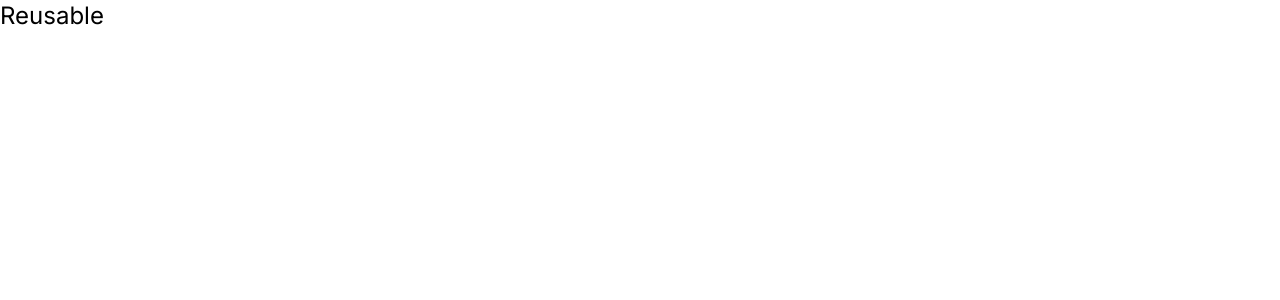
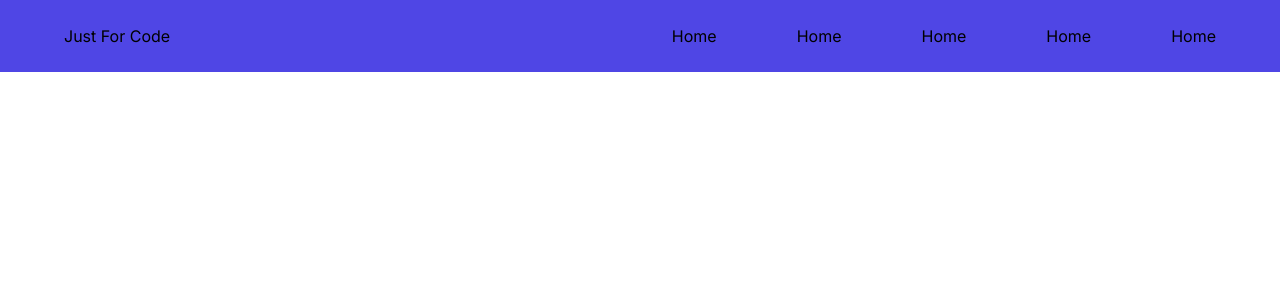
Before and after one commit to ansariabdulahad/STREAM_APP, a Next.js app in the folder stream-app/: page / in a window 1280 px wide. Shown: the top 300 px of the page. Built offline with nearby package versions, Linux system fonts and the light colour scheme.

Commit message:
navbar code done

```diff
--- /dev/null
+++ b/stream-app/Tailwind/Button/Button.jsx
@@ -0,0 +1,43 @@
+// Button disgn json structure.
+const sample = {
+    // FOR OUTLINED BUTTON DESIGN
+    'o-primary': 'border border-teal-600 text-teal-600 shadow-lg rounded-sm px-4 py-2',
+    'o-secondary': 'border border-blue-600 text-blue-600 shadow-lg rounded-sm px-4 py-2',
+    'o-info': 'border border-cyan-600 text-cyan-600 shadow-lg rounded-sm px-4 py-2',
+    'o-error': 'border border-red-600 text-red-600 shadow-lg rounded-sm px-4 py-2',
+    'o-warning': 'border border-orange-600 text-orange-600 shadow-lg rounded-sm px-4 py-2',
+    'o-success': 'border border-green-600 text-green-600 shadow-lg rounded-sm px-4 py-2',
+    // FOR CONTAINED BUTTON DESIGN
+    'primary': 'bg-teal-600 text-white shadow-lg rounded-sm px-4 py-2',
+    'secondary': 'bg-blue-600 text-white shadow-lg rounded-sm px-4 py-2',
+    'info': 'bg-cyan-600 text-white shadow-lg rounded-sm px-4 py-2',
+    'error': 'bg-red-600 text-white shadow-lg rounded-sm px-4 py-2',
+    'warning': 'bg-orange-600 text-white shadow-lg rounded-sm px-4 py-2',
+    'success': 'bg-green-600 text-white shadow-lg rounded-sm px-4 py-2',
+    // FOR TEXT BUTTON DESIGN
+    't-primary': 'text-teal-600 px-4 py-2',
+    't-secondary': 'text-blue-600 px-4 py-2',
+    't-info': 'text-cyan-600 px-4 py-2',
+    't-error': 'text-red-600 px-4 py-2',
+    't-warning': 'text-orange-600 px-4 py-2',
+    't-success': 'text-green-600 px-4 py-2'
+}
+
+
+const Button = ({
+    children,
+    theme = 'primary',
+    ...rest
+}) => {
+    const design = (
+        <>
+            <button
+                className={sample[theme]}
+                {...rest}
+            >{children}</button>
+        </>
+    );
+    return design;
+}
+
+export default Button;
--- /dev/null
+++ b/stream-app/Tailwind/Card/Card.jsx
@@ -0,0 +1,26 @@
+const Card = ({
+    children,
+    title = null,
+    actions = null
+}) => {
+    const design = (
+        <>
+            <div className="p-4 shadow-lg border bg-white">
+                {
+                    title ? <h1 className="text-2xl mb-4 font-medium">{title}</h1> : null
+                }
+                <div>
+                    {children}
+                </div>
+                {
+                    actions ? <div className="flex gap-4 mt-5">
+                        {actions}
+                    </div> : null
+                }
+            </div>
+        </>
+    );
+    return design;
+}
+
+export default Card;
--- /dev/null
+++ b/stream-app/Tailwind/Navbar/Navbar.jsx
@@ -0,0 +1,94 @@
+import Link from "next/link";
+
+const sample = {
+    // position of navbar
+    fixed: 'fixed top-0 left-0 w-full',
+    // for navbar width control
+    fixedWidth: 'sm:w-4/5 mx-auto',
+    // colors for navbar
+    primary: {
+        nav: 'bg-indigo-600 px-4',
+        link: 'hover:bg-indigo-500 px-10 py-6 hover:text-white'
+    },
+    secondary: {
+        nav: 'bg-blue-600 px-4',
+        link: 'hover:bg-blue-500 px-10 py-6 hover:text-white'
+    },
+    info: {
+        nav: 'bg-cyan-600 px-4',
+        link: 'hover:bg-cyan-500 px-10 py-6 hover:text-white'
+    },
+    error: {
+        nav: 'bg-red-600 px-4',
+        link: 'hover:bg-red-500 px-10 py-6 hover:text-white'
+    },
+    warning: {
+        nav: 'bg-orange-600 px-4',
+        link: 'hover:bg-orange-500 px-10 py-6 hover:text-white'
+    },
+    success: {
+        nav: 'bg-green-600 px-4',
+        link: 'hover:bg-green-500 px-10 py-6 hover:text-white'
+    },
+    // align controls varient
+    variants: {
+        one: 'flex items-center justify-start gap-12',
+        two: 'flex items-center justify-end gap-12',
+        three: 'flex items-center justify-between px-2',
+        four: 'flex items-center justify-around',
+        five: 'flex items-center justify-evenly'
+    }
+}
+
+const Navbar = ({
+    fullWidth = true,
+    theme = 'primary',
+    varient = 'one',
+    fixed = false,
+    menu
+}) => {
+
+    // MENUS COMPONENT
+    const Menus = ({ item }) => {
+        const m = (
+            <Link
+                href={item.href}
+                className={sample[theme].link}
+            >{item.label}</Link>
+        );
+        return m;
+    }
+
+    const design = (
+        <>
+            <nav
+                className={`
+                ${sample[theme].nav}
+                ${fixed ? sample.fixed : false}
+                `}
+            >
+                <div
+                    className={`
+                    ${sample.variants[varient]}
+                    ${fullWidth ? fullWidth : sample.fixedWidth}
+                    `}
+                >
+                    <Link
+                        href={'/'}
+                        className={sample[theme].link}
+                    >{menu.brand}</Link>
+                    <div className="flex">
+                        {
+                            menu.link.map((item, index) => {
+                                return <Menus item={item} key={index} />
+                            })
+                        }
+                    </div>
+                </div>
+            </nav>
+        </>
+    );
+    return design;
+}
+
+export default Navbar;
--- /dev/null
+++ b/stream-app/Tailwind/index.js
@@ -0,0 +1,9 @@
+import Button from "./Button/Button";
+import Card from "./Card/Card";
+import Navbar from "./Navbar/Navbar";
+
+export {
+    Button,
+    Card,
+    Navbar
+}
--- a/stream-app/src/app/page.js
+++ b/stream-app/src/app/page.js
@@ -1,8 +1,45 @@
+'use client';
+
+import { Button, Card, Navbar } from "../../Tailwind";
+
 const Page = () => {
+
+  const menus = {
+    brand: 'Just For Code',
+    link: [
+      {
+        label: 'Home',
+        href: '/'
+      },
+      {
+        label: 'Home',
+        href: '/'
+      },
+      {
+        label: 'Home',
+        href: '/'
+      },
+      {
+        label: 'Home',
+        href: '/'
+      },
+      {
+        label: 'Home',
+        href: '/'
+      }
+    ]
+  }
 
   const design = (
     <>
-      <h1 className="text-2xl">Reusable</h1>
+      <Navbar
+        fullWidth={true}
+        theme="primary"
+        varient="three"
+        fixed={true}
+        menu={menus}
+      />
+      <div style={{ width: '100%', height: '5000px' }}></div>
     </>
   );
   return design;
--- a/stream-app/tailwind.config.js
+++ b/stream-app/tailwind.config.js
@@ -4,6 +4,7 @@ module.exports = {
     './src/pages/**/*.{js,ts,jsx,tsx,mdx}',
     './src/components/**/*.{js,ts,jsx,tsx,mdx}',
     './src/app/**/*.{js,ts,jsx,tsx,mdx}',
+    './Tailwind/**/*.{js,ts,jsx,tsx,mdx}',
   ],
   theme: {
     extend: {
```
